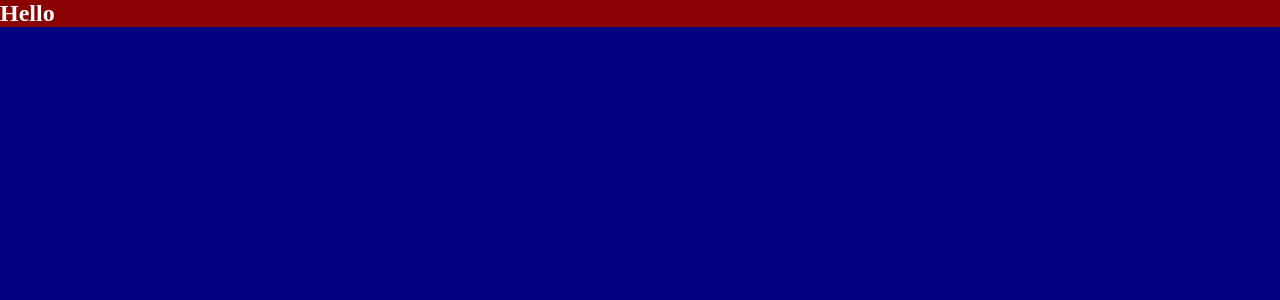
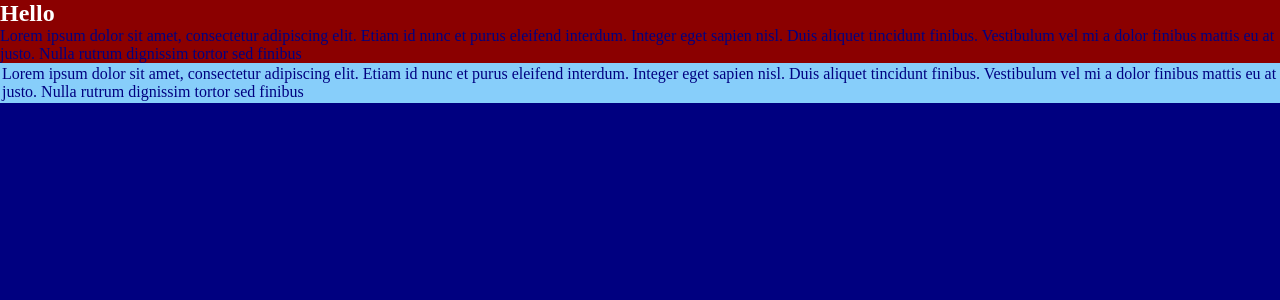
Before and after one commit to viniciusferreira7/landing-page-react-3, a React (Create React App) app: page / in a window 1280 px wide. Shown: the top 300 px of the page. Built offline with nearby package versions, Linux system fonts and the light colour scheme.

Commit message:
Apredendo main sobre styled-components

```diff
--- a/src/styles/theme.js
+++ b/src/styles/theme.js
@@ -2,5 +2,6 @@ export const theme = {
   colors: {
     mainBg: 'darkred',
     secondaryBg: 'navy',
+    moreBg: 'lightskyblue',
   },
 };
--- a/src/templetes/App/index.jsx
+++ b/src/templetes/App/index.jsx
@@ -1,4 +1,24 @@
 import * as Styled from './styles';
+import styled from 'styled-components';
+import { css } from 'styled-components';
+
+export const changeBackground = (theme) =>
+  css`
+    color: ${theme};
+  `;
+
+export const Container = styled.div`
+  ${({ theme }) => css`
+    background: ${theme.colors.mainBg};
+    ${changeBackground(theme.colors.secondaryBg)}
+  `}
+`;
+
+export const Container2 = styled(Container).attrs({ as: 'table' })`
+  ${(props) => css`
+    background: ${props.theme.colors.moreBg};
+  `}
+`;
 
 function Home() {
   return (
@@ -6,6 +26,20 @@ function Home() {
       <Styled.Wrapper>
         <h2>Hello</h2>
       </Styled.Wrapper>
+      <Container>
+        <p>
+          Lorem ipsum dolor sit amet, consectetur adipiscing elit. Etiam id nunc et purus eleifend interdum. Integer
+          eget sapien nisl. Duis aliquet tincidunt finibus. Vestibulum vel mi a dolor finibus mattis eu at justo. Nulla
+          rutrum dignissim tortor sed finibus
+        </p>
+      </Container>
+      <Container2>
+        <p>
+          Lorem ipsum dolor sit amet, consectetur adipiscing elit. Etiam id nunc et purus eleifend interdum. Integer
+          eget sapien nisl. Duis aliquet tincidunt finibus. Vestibulum vel mi a dolor finibus mattis eu at justo. Nulla
+          rutrum dignissim tortor sed finibus
+        </p>
+      </Container2>
     </div>
   );
 }
```
